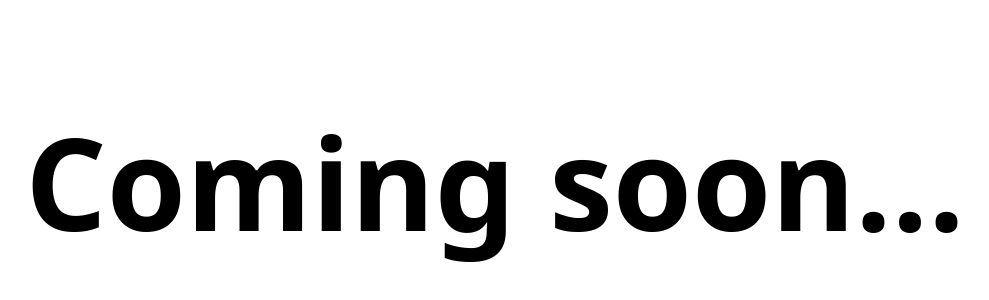
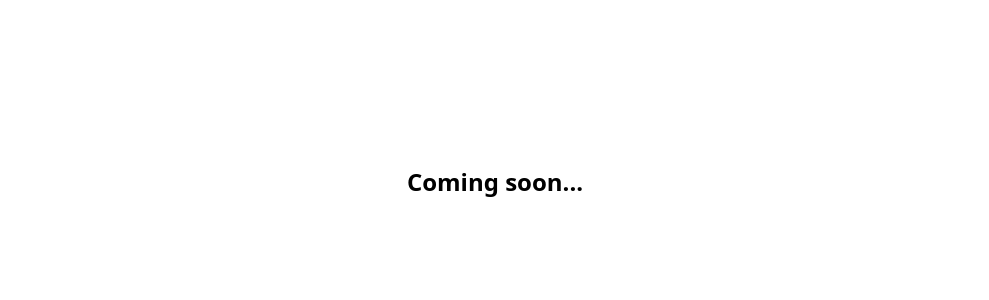
Before and after one commit to Ubaton/ovcc, a Next.js app: page /careers in a window 1280 px wide. Shown: the part 218-518 px from the top of the page, without its empty margins (145-1134 px from the left). Built offline with nearby package versions, Linux system fonts and the light colour scheme.

Commit message:
font size cahnge

```diff
--- a/app/careers/page.tsx
+++ b/app/careers/page.tsx
@@ -2,8 +2,8 @@ import React from 'react';
 
 const page = () => {
   return (
-    <div className="min-h-screen flex justify-center items-center bg-white text-black">
-      <h1 className="text-9xl font-bold">Coming soon...</h1>
+    <div className="min-h-screen flex justify-center items-center text-black relative py-20 px-6 md:px-20 overflow-hidden">
+      <h1 className="text-2xl font-bold">Coming soon...</h1>
     </div>
   );
 };
```
